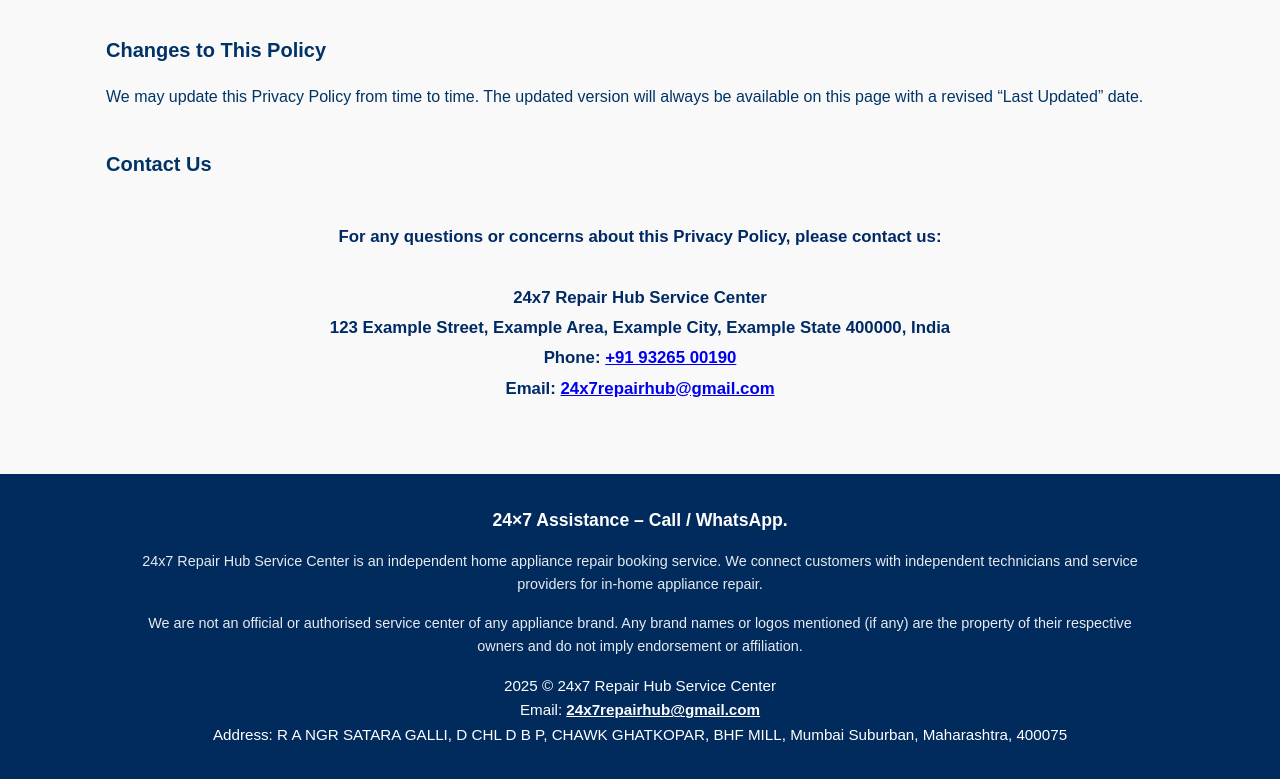
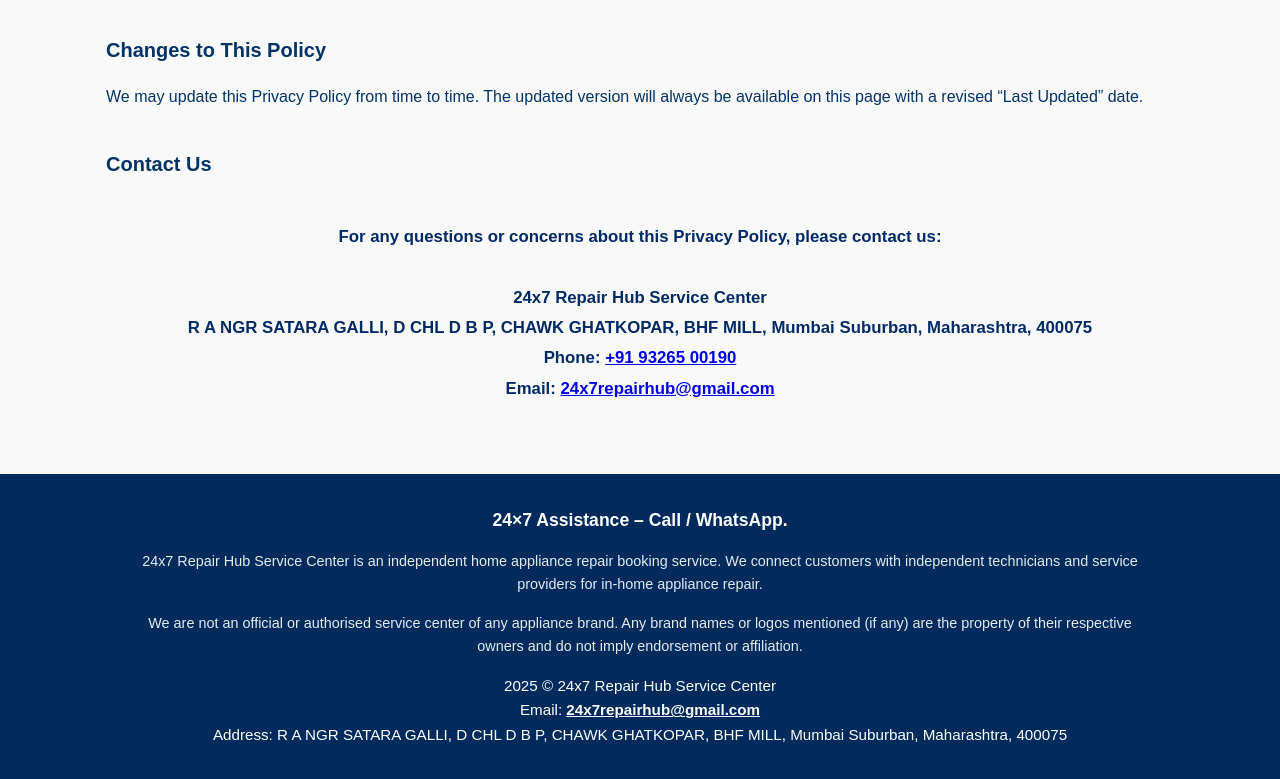
Before and after one commit to KishanSola104/24x7repairhub, a plain HTML site: page privacy-policy.html in a window 1280 px wide. Shown: the part 1638-2417 px from the top of the page. Drawn offline with Linux system fonts and the light colour scheme.

```diff
--- a/privacy-policy.html
+++ b/privacy-policy.html
@@ -160,7 +160,9 @@
     <p class="contact-note">
       For any questions or concerns about this Privacy Policy, please contact us:<br><br>
       <strong>24x7 Repair Hub Service Center</strong><br>
-      123 Example Street, Example Area, Example City, Example State 400000, India<br>
+      R A NGR SATARA GALLI, D CHL D B P, CHAWK
+GHATKOPAR, BHF MILL, Mumbai Suburban, Maharashtra,
+400075<br>
       Phone: <a href="tel:+919326500190">+91 93265 00190</a><br>
       Email: <a href="mailto:24x7repairhub@gmail.com">24x7repairhub@gmail.com</a>
     </p>
```
Also changed, not shown: terms-of-use.html (+3 -1 lines).
